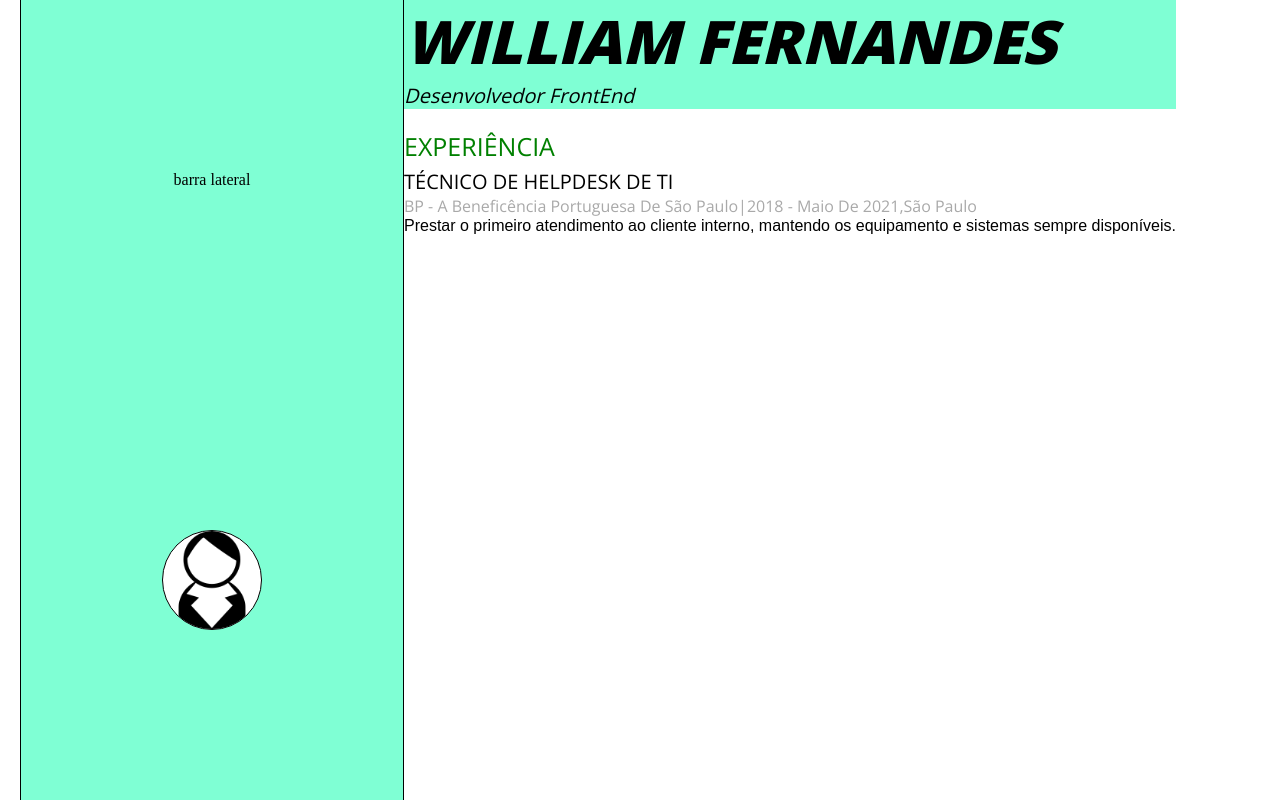
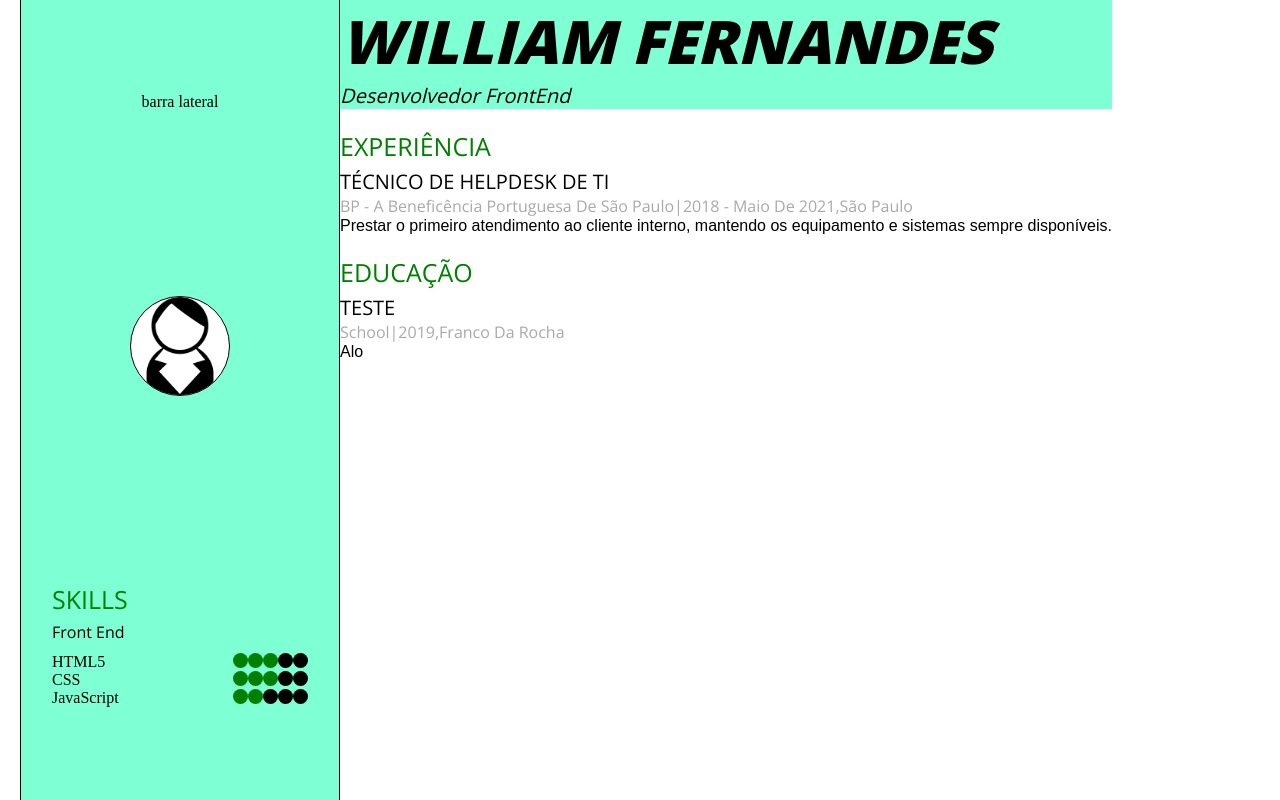
Before and after one commit to will4cod/cv-react, a React (Create React App) app: page / in a window 1280 px wide. Built offline with nearby package versions, Linux system fonts and the light colour scheme.

Commit message:
skill group

```diff
--- a/public/index.html
+++ b/public/index.html
@@ -12,20 +12,7 @@
       content="Web site created using create-react-app"
     />
     <link rel="apple-touch-icon" href="%PUBLIC_URL%/logo192.png" />
-    <!--
-      manifest.json provides metadata used when your web app is installed on a
-      user's mobile device or desktop. See https://developers.google.com/web/fundamentals/web-app-manifest/
-    -->
-    <link rel="manifest" href="%PUBLIC_URL%/manifest.json" />
-    <!--
-      Notice the use of %PUBLIC_URL% in the tags above.
-      It will be replaced with the URL of the `public` folder during the build.
-      Only files inside the `public` folder can be referenced from the HTML.
 
-      Unlike "/favicon.ico" or "favicon.ico", "%PUBLIC_URL%/favicon.ico" will
-      work correctly both with client-side routing and a non-root public URL.
-      Learn how to configure a non-root public URL by running `npm run build`.
-    -->
     <title>React App</title>
   </head>
   <body>
--- a/src/components/SideBar/index.tsx
+++ b/src/components/SideBar/index.tsx
@@ -1,4 +1,5 @@
 import ImageProfile from 'components/ImageProfile';
+import Skills from 'components/skills';
 import './style.css';
 
 function SideBar() {
@@ -9,6 +10,7 @@ function SideBar() {
 
             <ImageProfile />
 
+            <Skills />
         </div>
     );
 
--- a/src/components/SideBar/style.css
+++ b/src/components/SideBar/style.css
@@ -1,7 +1,7 @@
 .barra-lateral{
     display: block;
     height: 100vh;
-    width: 30vw;
+    width: 25vw;
     margin: 0 0 0 20px;
     background-color: aquamarine;
     display: flex;
--- /dev/null
+++ b/src/components/balls/index.tsx
@@ -0,0 +1,17 @@
+import './style.css'
+
+interface color{
+    color: string;
+}
+
+function Ball(props:color){
+
+    console.log(props.color)
+    let colorcss = props.color === 'green' ? "ball full" : "ball";
+
+    return(
+        <div className={colorcss}></div>
+    )
+}
+
+export default Ball;
--- /dev/null
+++ b/src/components/balls/style.css
@@ -0,0 +1,13 @@
+.ball{
+    display: block;
+    background-color: black;
+    width: 15px;
+    height: 15px;
+    border-radius: 50%;
+    margin: 0;
+    padding: 0;
+}
+
+.full{
+    background-color: green;
+}
--- /dev/null
+++ b/src/components/education/index.tsx
@@ -0,0 +1,33 @@
+import './style.css';
+
+interface education  {
+    curso: string;
+    escola: string;
+    ano: string;
+    cidade: string;
+    descricao: string;
+}
+
+function Education(props:education){
+
+    console.log(props.curso);
+
+    return(
+        <div className='education'>
+            <h2 className='title'>Educação</h2>
+
+            <p className='course'>{props.curso}</p>
+
+            <div className='organization'>
+                <p>{props.escola}</p>
+                <p>|</p>
+                <p>{props.ano},</p>
+                <p>{props.cidade}</p>
+            </div>
+
+            <p className='description'>{props.descricao}</p>
+        </div>
+    );
+}
+
+export default Education;
--- /dev/null
+++ b/src/components/education/style.css
@@ -0,0 +1,37 @@
+.education{
+    font-family: 'Open Sans', sans-serif;
+    margin-top: 20px;
+}
+
+.title{
+    font-weight: 300;
+    font-size: 25px;
+    color: green;
+    text-transform: uppercase;
+    margin-bottom: 5px;
+}
+
+.course{
+    font-weight: 300;
+    font-size: 20px;
+    text-transform: uppercase;
+}
+
+.organization{
+    display: flex;
+}
+
+.organization p{
+    font-weight: 15px;
+    color: darkgray;
+    text-transform: capitalize;
+}
+
+.description{
+    font-family: sans-serif;
+    text-transform: lowercase;
+}
+
+.description::first-letter{
+    text-transform: capitalize;
+}
--- a/src/components/mainContent/index.tsx
+++ b/src/components/mainContent/index.tsx
@@ -1,14 +1,29 @@
+import Education from "components/education";
 import Expirence from "components/experience";
 import Yourself from "components/yourself";
 
-function MainContent(){
+function MainContent() {
 
-    return(
+    const education =
+    {
+        curso: "teste",
+        escola: "school",
+        ano: "2019",
+        cidade: "Franco da rocha",
+        descricao: "alo"
+    }
+
+
+    console.log(typeof education.curso);
+
+    return (
         <div className="main-content">
 
             <Yourself />
 
             <Expirence />
+
+            <Education curso={education.curso} escola= {education.escola} ano={education.ano} cidade={education.cidade} descricao={education.descricao} />
         </div>
     );
 }
--- a/src/components/skillGroup/index.tsx
+++ b/src/components/skillGroup/index.tsx
@@ -1,8 +1,54 @@
+import './style.css';
+import Ball from 'components/balls';
 
-function SkillGroup(){
+function SkillGroup() {
 
-    return(
-        <div></div>
+    return (
+        <div>
+
+            <p className='skills-group'>Front End</p>
+
+            <div className='points'>
+
+                <p className='skills-name'>HTML5</p>
+
+                <div className='skills-points'>
+                    <Ball color='green' />
+                    <Ball color='green' />
+                    <Ball color='green' />
+                    <Ball color='ball' />
+                    <Ball color='ball' />
+                </div>
+            </div>
+
+
+            <div className='points'>
+
+                <p className='skills-name'>CSS</p>
+
+                <div className='skills-points'>
+                    <Ball color='green' />
+                    <Ball color='green' />
+                    <Ball color='green' />
+                    <Ball color='ball' />
+                    <Ball color='ball' />
+                </div>
+            </div>
+
+            <div className='points'>
+
+                <p className='skills-name'>JavaScript</p>
+
+                <div className='skills-points'>
+                    <Ball color='green' />
+                    <Ball color='green' />
+                    <Ball color='black' />
+                    <Ball color='ball' />
+                    <Ball color='ball' />
+                </div>
+            </div>
+
+        </div>
     );
 }
 
--- /dev/null
+++ b/src/components/skillGroup/style.css
@@ -0,0 +1,16 @@
+.skills-group{
+    font-family: 'Open Sans', sans-serif;
+    font-weight: 300;
+    margin-bottom: 10px;
+}
+
+.points{
+    display: flex;
+    width: 20vw;
+    justify-content: space-between;
+}
+
+.skills-points{
+    display: flex;
+    flex-direction: row;
+}
--- a/src/components/skills/index.tsx
+++ b/src/components/skills/index.tsx
@@ -1,3 +1,5 @@
+import SkillGroup from "components/skillGroup";
+import './style.css';
 
 function Skills() {
 
@@ -6,7 +8,7 @@ function Skills() {
         <div className="skills">
             <h2>Skills</h2>
 
-            <h3>Skill group</h3>
+            <SkillGroup />
 
         </div>
 
--- a/src/components/skills/style.css
+++ b/src/components/skills/style.css
@@ -3,10 +3,6 @@
     font-weight: 300;
     font-size: 25px;
     color: green;
+    text-transform: uppercase;
+    margin-bottom: 5px;
 }
-
-.skills h3{
-    font-family: 'Open Sans', sans-serif;
-    font-weight: 300;
-    font-size: 20px;
-}
```
